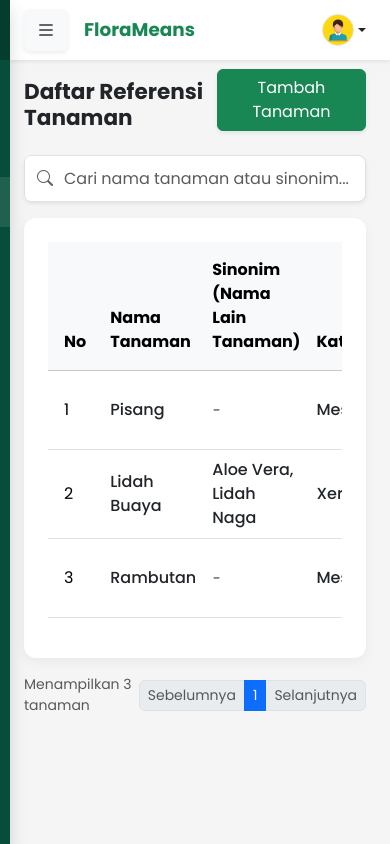
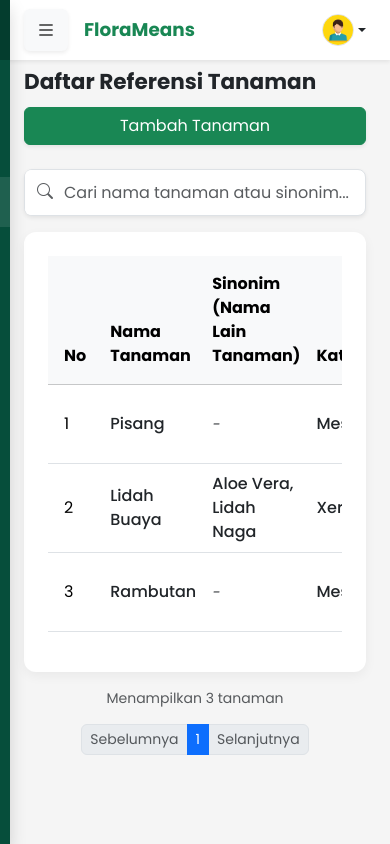
Before and after one commit to Faizahhfaizahh/FloraMeans, a PHP site: page /daftar_tanaman.php in a window 390 px wide. Run offline with PHP 8.4, Linux system fonts and the light colour scheme; a user stored in the database is signed in; data comes from the database, SQL or seed files in the repository; some libraries are stand-ins or nearby versions.

Commit message:
update to make it responsive

```diff
--- a/viewHelper.php
+++ b/viewHelper.php
@@ -3,8 +3,30 @@ class ViewHelper {
     // Fungsi untuk mencetak Header Halaman & Tombol Tambah
     public static function renderHeader($title, $modalTarget = "", $buttonText = "Tambah Data") {
         echo '
+        <style>
+            /* Untuk mobile nya*/
+            @media (max-width: 768px) {
+                .responsive-header-wrapper { /* Mengubah susunan header dari kiri-kanan menjadi atas-bawah */
+                    flex-direction: column !important;
+                    align-items: flex-start !important;
+                    gap: 12px !important;
+                }
+
+                .responsive-header-wrapper button {
+                    width: 100% !important;
+                }
+
+                .responsive-footer-wrapper { /* Mengubah susunan footer tabel menjadi bertumpuk di tengah */
+                    flex-direction: column !important;
+                    gap: 15px !important;
+                    text-align: center !important;
+                }
+            }
+        </style>';
+
+        echo '
         <div class="container-box">
-            <div class="d-flex justify-content-between align-items-end mb-4">
+            <div class="d-flex justify-content-between align-items-end mb-4 responsive-header-wrapper">
                 <div>
                     <h4 class="fw-bold m-0 text-dark">' . $title . '</h4>
                 </div>';
@@ -21,7 +43,7 @@ class ViewHelper {
         </div>';
     }
 
-    // Fungsi untuk membuat Search Bar
+    // Fungsi untuk membuat Search Bar (Tetap aman seperti kode asli Anda)
     public static function renderSearchBar($placeholder) {
         $searchValue = isset($_GET['search']) ? htmlspecialchars($_GET['search']) : '';
         echo '
@@ -44,7 +66,7 @@ class ViewHelper {
     // Function untuk mencetak informasi total data dan tombol navigasi halaman
     public static function renderTableFooter($totalData, $unitName = "data") {
         echo '
-            <div class="d-flex justify-content-between align-items-center mt-3">
+            <div class="d-flex justify-content-between align-items-center mt-3 responsive-footer-wrapper">
                 <p class="text-muted small mb-0">Menampilkan ' . $totalData . ' ' . $unitName . '</p>
                 <nav aria-label="Page navigation">
                     <ul class="pagination pagination-sm mb-0">
```
